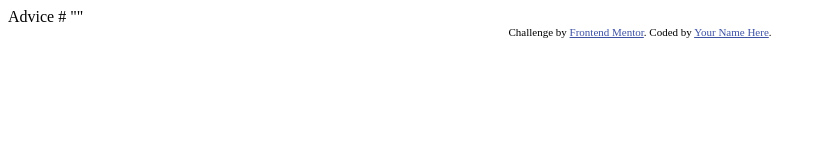
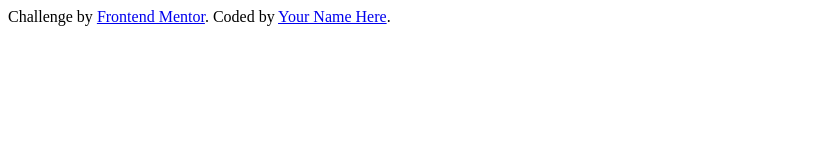
Before and after one commit to KaustubhMaladkar/Advice-Generator, a plain HTML site: page index.html in a window 1280 px wide. Shown: the whole page, without its empty margins (0-824 px from the left). Drawn offline with Linux system fonts and the light colour scheme.

Commit message:
formatted files

```diff
--- a/index.html
+++ b/index.html
@@ -1,28 +1,21 @@
 <!DOCTYPE html>
 <html lang="en">
+
 <head>
   <meta charset="UTF-8">
-  <meta name="viewport" content="width=device-width, initial-scale=1.0"> <!-- displays site properly based on user's device -->
+  <meta name="viewport" content="width=device-width, initial-scale=1.0">
+  <!-- displays site properly based on user's device -->
 
   <link rel="icon" type="image/png" sizes="32x32" href="./images/favicon-32x32.png">
 
-  <title>Frontend Mentor | Advice generator app</title>
+  <title>Advice generator app</title>
+</head>
 
-  <!-- Feel free to remove these styles or customise in your own stylesheet 👍 -->
-  <style>
-    .attribution { font-size: 11px; text-align: center; }
-    .attribution a { color: hsl(228, 45%, 44%); }
-  </style>
-</head>
 <body>
-
-  Advice #<!-- Advice ID goes here -->
-
-  "<!-- Advice text goes here -->"
-
   <div class="attribution">
     Challenge by <a href="https://www.frontendmentor.io?ref=challenge" target="_blank">Frontend Mentor</a>.
     Coded by <a href="#">Your Name Here</a>.
   </div>
 </body>
+
 </html>
--- a/styles.css
+++ b/styles.css
@@ -0,0 +1,8 @@
+.attribution {
+    font-size: 11px;
+    text-align: center;
+}
+
+.attribution a {
+    color: hsl(228, 45%, 44%);
+}
```
